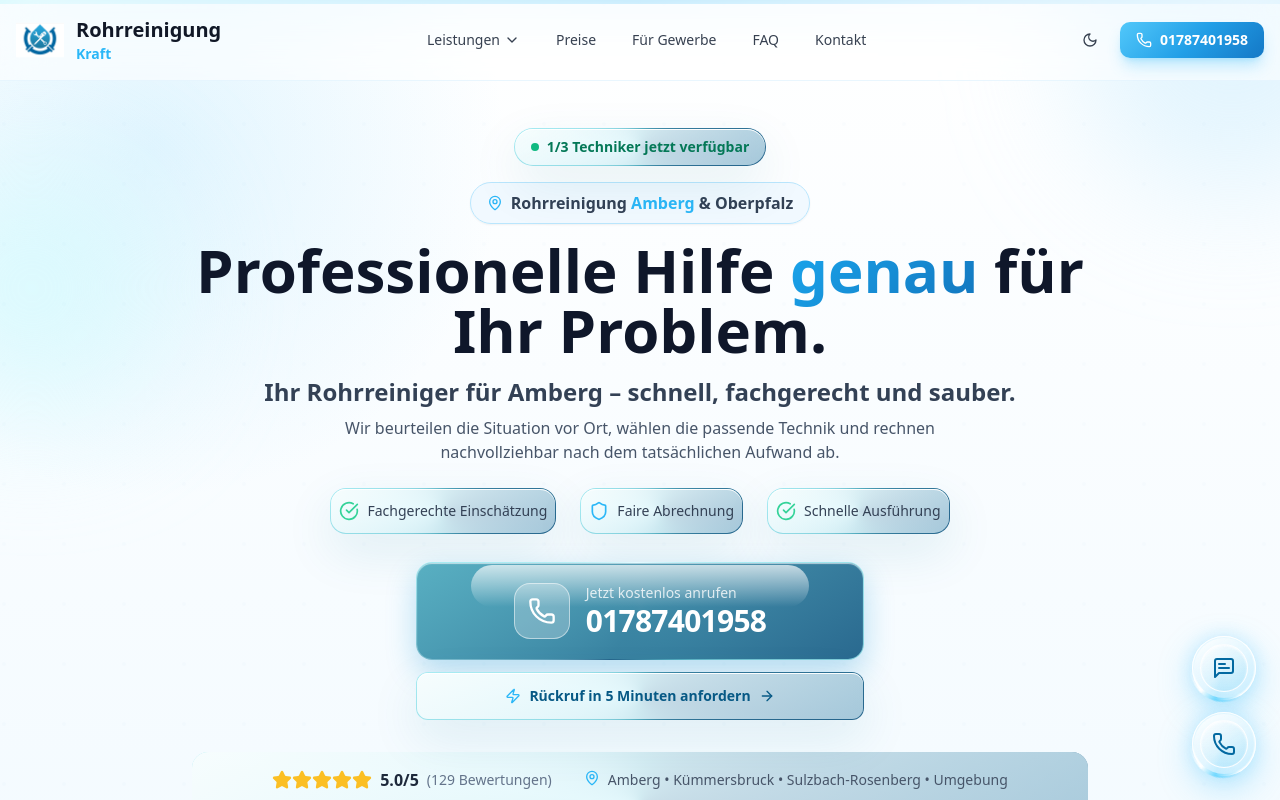
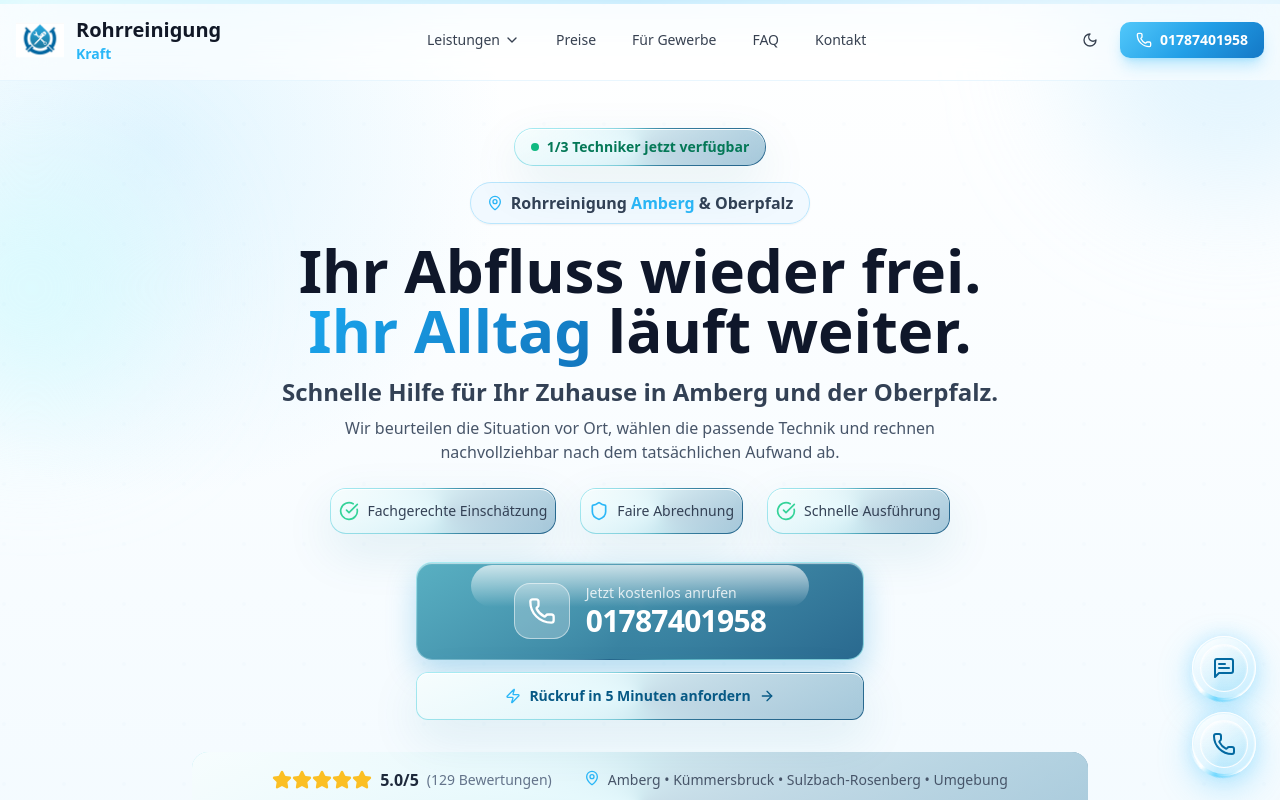
Before and after one commit to Exxd00/rohrreinigungkraft-amberg.de, a Next.js app: page / in a window 1280 px wide. Shown: the top 800 px of the page. Built offline with nearby package versions, Linux system fonts and the light colour scheme.

Commit message:
Make homepage headline customer-focused

```diff
--- a/src/components/home/HeroSection.tsx
+++ b/src/components/home/HeroSection.tsx
@@ -73,16 +73,17 @@ export default function HeroSection() {
 
               <h1 className="text-2xl sm:text-3xl md:text-5xl lg:text-6xl font-black mb-4 leading-tight">
                 <span className="text-slate-900 dark:text-white">
-                  Professionelle Hilfe{" "}
+                  Ihr Abfluss wieder frei.
+                  <br />
                 </span>
-                <span className="text-gradient">genau</span>
+                <span className="text-gradient">Ihr Alltag</span>
                 <span className="text-slate-900 dark:text-white">
                   {" "}
-                  für Ihr Problem.
+                  läuft weiter.
                 </span>
               </h1>
               <p className="text-lg md:text-2xl text-slate-700 dark:text-slate-200 font-semibold mb-2">
-                Ihr Rohrreiniger für Amberg – schnell, fachgerecht und sauber.
+                Schnelle Hilfe für Ihr Zuhause in Amberg und der Oberpfalz.
               </p>
               <p className="text-sm md:text-base text-slate-600 dark:text-slate-400 max-w-2xl mx-auto leading-relaxed">
                 Wir beurteilen die Situation vor Ort, wählen die passende
```
